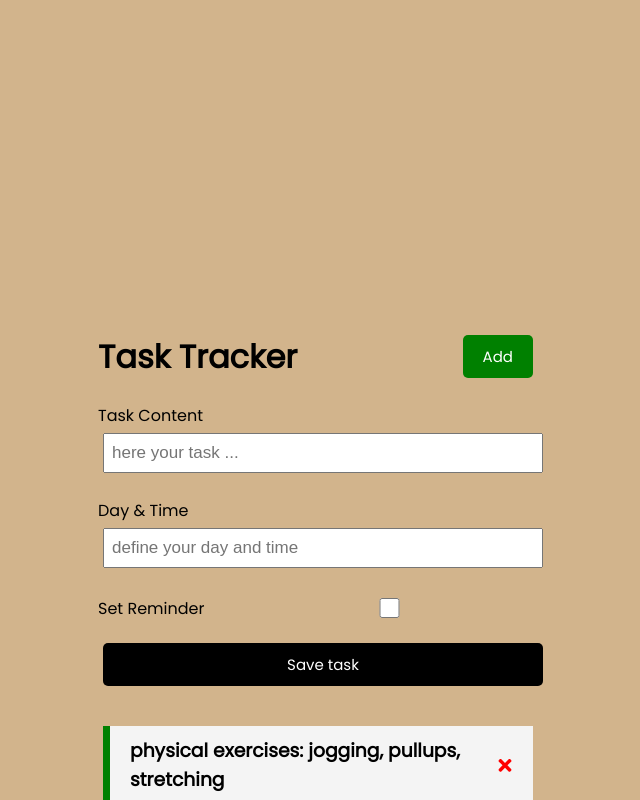
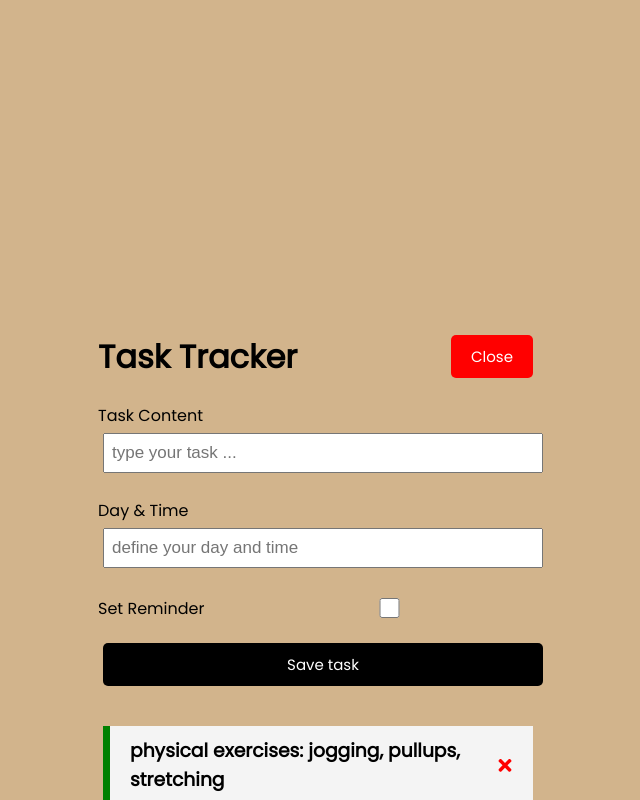
Before and after one commit to VolodymyrSSS/REACT-training, a React (Create React App) app in the folder task-tracker/: page / in a window 1280 px wide. Both pictures are taken after a click on the button "Add". Shown: the top 800 px of the page, without its empty margins (322-962 px from the left). Built offline with nearby package versions, Linux system fonts and the light colour scheme.

Commit message:
add-remove form to add tasks

```diff
--- a/task-tracker/src/App.js
+++ b/task-tracker/src/App.js
@@ -4,6 +4,8 @@
 import AddTask from './components/AddTask';
 
 const App = () => {
+  const[showAddTask, setShowAddTask] = useState(false);
+
   const [tasks, setTasks] = useState([
     {
       id: 1,
@@ -45,8 +47,8 @@
 
   return (
     <div className="container">
-      <Header />
-      <AddTask onAdd={addTask} />
+      <Header onAdd={() => setShowAddTask(!showAddTask)} showAdd={showAddTask}/>
+      {showAddTask && <AddTask onAdd={addTask} />}
       {tasks.length > 0 ?
         <Tasks  tasks={tasks} onDelete={deleteTask} onToggle={toggleReminder} /> :
         <h3>No tasks to show</h3>}
--- a/task-tracker/src/components/AddTask.js
+++ b/task-tracker/src/components/AddTask.js
@@ -27,7 +27,7 @@
         <input
           type='text'
           value={text}
-          placeholder='here your task ...'
+          placeholder='type your task ...'
           onChange={(event) => setText(event.target.value)}
         />
       </div>
--- a/task-tracker/src/components/Header.js
+++ b/task-tracker/src/components/Header.js
@@ -2,16 +2,17 @@
 import Button from './Button';
 
 
-const Header = ({ title }) => {
-  const onClick=() => {
-    console.log('click');
-  }
+const Header = ({ title, onAdd, showAdd }) => {
   return (
     <div>
       <header className='header'>
         {/* <h1 style={headingStyle}>{title}</h1> */}
         <h1>{title}</h1>
-        <Button color='green' text='Add' onClick={onClick} />
+        <Button
+          color={showAdd ? 'red' : 'green'}
+          text={showAdd ? 'Close' : 'Add'}
+          onClick={onAdd}
+        />
       </header>
     </div>
   )
@@ -22,7 +23,9 @@
 }
 
 Header.propTypes = {
-  title: PropTypes.string.isRequired
+  title: PropTypes.string.isRequired,
+  onAdd: PropTypes.func,
+  showAdd: PropTypes.bool
 }
 
 // const headingStyle = {
--- a/task-tracker/src/components/Task.js
+++ b/task-tracker/src/components/Task.js
@@ -17,7 +17,9 @@
 }
 
 Task.propsType = {
-  task: PropTypes.object
+  task: PropTypes.object,
+  onDelete: PropTypes.func,
+  onToggle: PropTypes.func
 }
 
 export default Task
```
